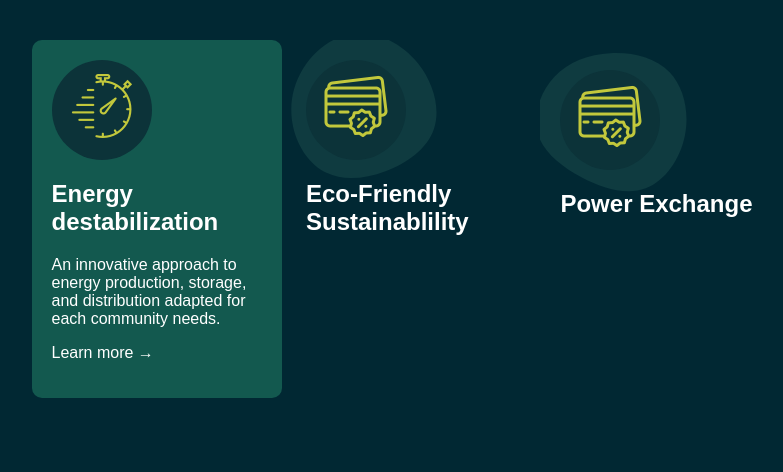
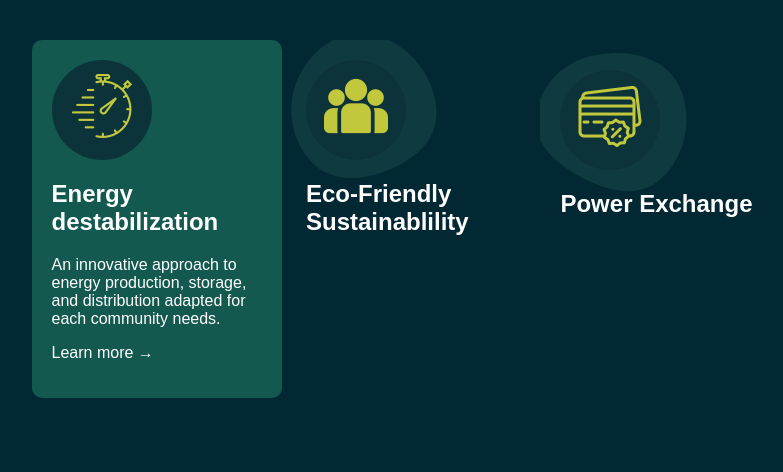
Before and after one commit to SnehalDhagadi/FeatureCard, a plain HTML site: page index.html in a window 1280 px wide. Shown: the whole page, without its empty margins (229-1012 px from the left). Drawn offline with Linux system fonts and the light colour scheme.

Commit message:
Update index.html

```diff
--- a/index.html
+++ b/index.html
@@ -31,7 +31,7 @@
 
     <div class="top-section">
         <div class="circular-border">
-            <i><img src="image\f2.png"></i>
+            <i><img src="image\f3.png"></i>
         </div>
     </div>
     <h2>Eco-Friendly Sustainablility</h2>
```
